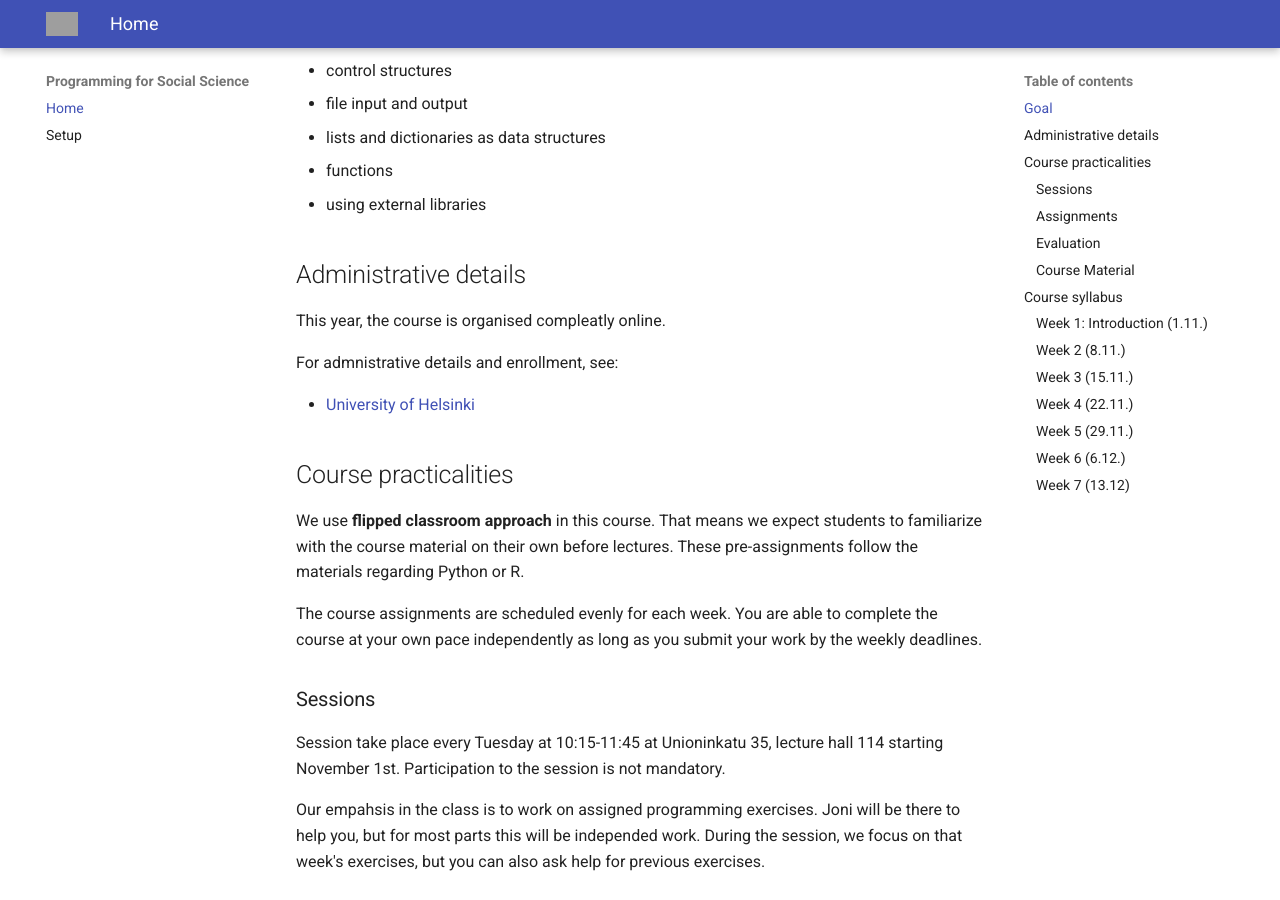
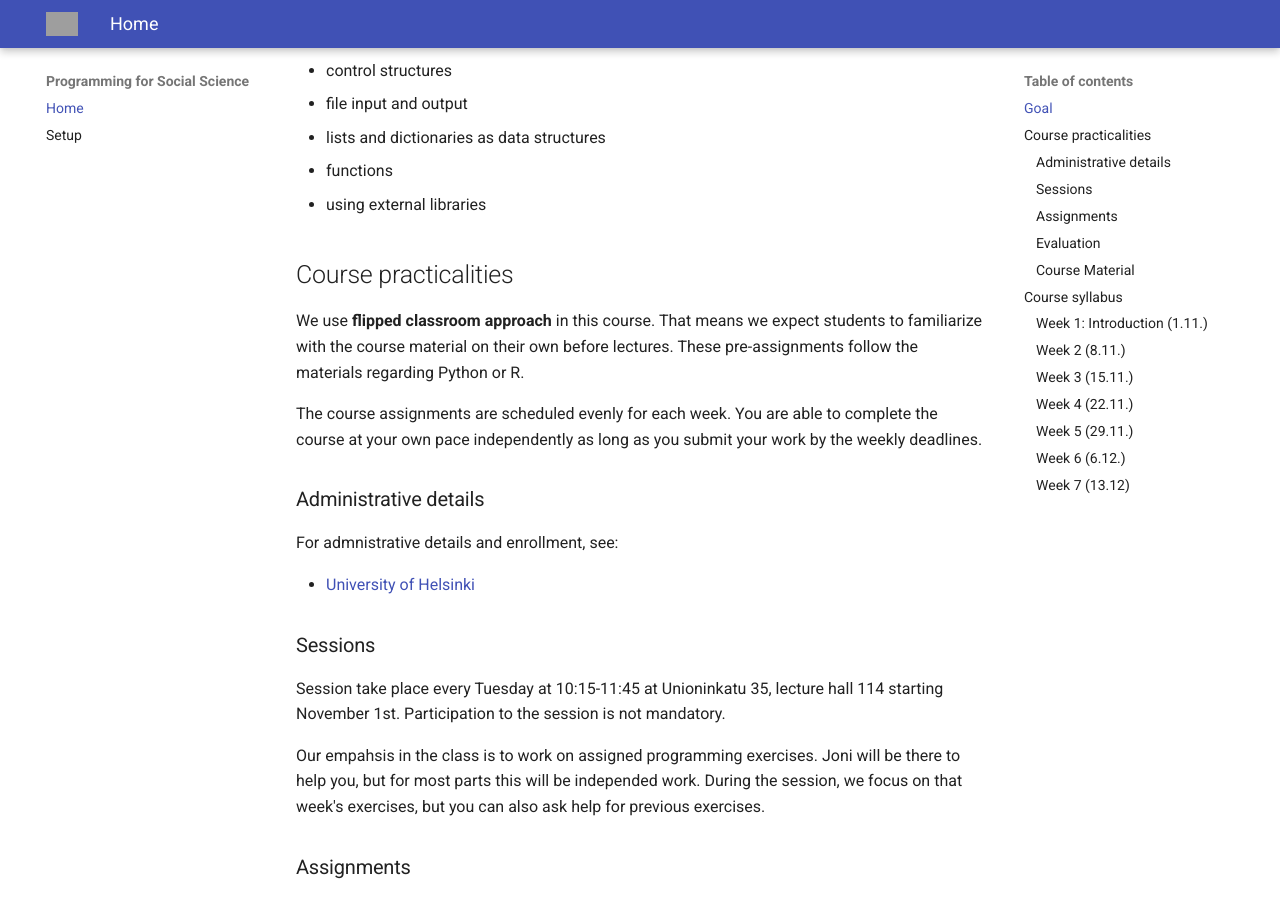
Before and after one commit to uh-csds/programming, an MkDocs documentation site: the page built from docs/index.md, in a window 1280 px wide and 900 px high, scrolled down 722 px. Built offline with MkDocs 1.6.1 and Material for MkDocs 9.7.7, drawn with Linux system fonts in a browser that asks for light colours; grey boxes are pictures that could not be loaded.

Commit message:
Remove information about remote teaching.

```diff
--- a/docs/index.md
+++ b/docs/index.md
@@ -23,19 +23,17 @@ The course provides hands-on skills for applied computational social science app
 -  functions
 -  using external libraries
 
-## Administrative details
-
-This year, the course is organised compleatly online.
-
-For admnistrative details and enrollment, see:
-
-- [University of Helsinki](https://studies.helsinki.fi/courses/cur/hy-opt-cur-2223-2b54c8da-0aee-463e-9012-82b9295a7834/%E2%90%9FSOST%E2%90%9F-%E2%90%9F930%E2%90%9F/Programming_for_social_sciences)
-
 ## Course practicalities
 
 We use **flipped classroom approach** in this course. That means we expect students to familiarize with the course material on their own before lectures. These pre-assignments follow the materials regarding Python or R.
 
 The course assignments are scheduled evenly for each week. You are able to complete the course at your own pace independently as long as you submit your work by the weekly deadlines.
+
+### Administrative details
+
+For admnistrative details and enrollment, see:
+
+- [University of Helsinki](https://studies.helsinki.fi/courses/cur/hy-opt-cur-2223-2b54c8da-0aee-463e-9012-82b9295a7834/%E2%90%9FSOST%E2%90%9F-%E2%90%9F930%E2%90%9F/Programming_for_social_sciences)
 
 ### Sessions
 
```
